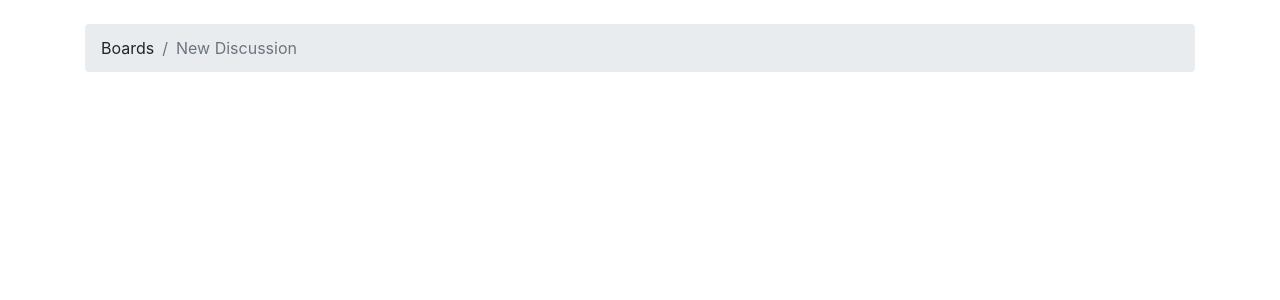
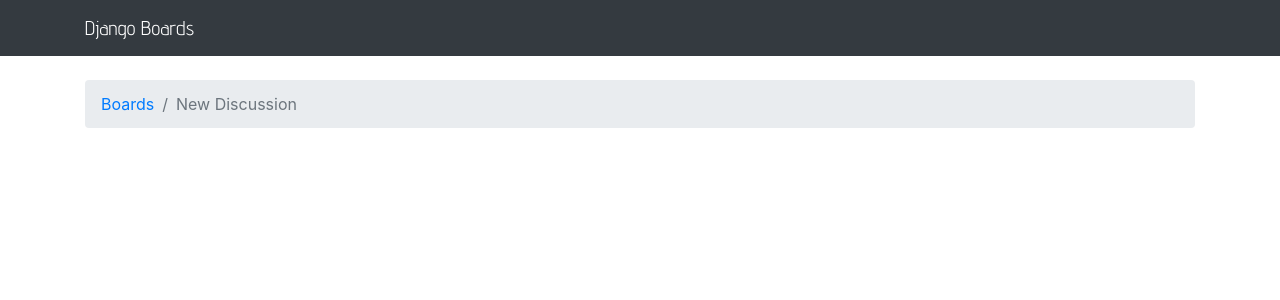
Before and after one commit to AbutayliA/django-tutorial, a Django app: page /boards/3/ in a window 1280 px wide. Shown: the top 300 px of the page. Run offline with Django 3.2, Linux system fonts and the light colour scheme; data comes from the database, SQL or seed files in the repository; some libraries are stand-ins or nearby versions.

Commit message:
reusable master page

```diff
--- /dev/null
+++ b/myproject/static/css/app.css
@@ -0,0 +1,3 @@
+.navbar-brand {
+    font-family: 'Advent Pro', sans-serif;
+  }
--- /dev/null
+++ b/myproject/templates/base.html
@@ -0,0 +1,27 @@
+{% load static %}<!DOCTYPE html>
+<html>
+  <head>
+    <meta charset="utf-8">
+    <title>{% block title %}Django Boards{% endblock %}</title>
+    <link href="https://fonts.googleapis.com/css?family=Advent+Pro&display=swap" rel="stylesheet">
+    <link rel="stylesheet" href="{% static 'css/bootstrap.min.css' %}">
+    <link rel="stylesheet" href="{% static 'css/app.css' %}">
+  </head>
+  <body>
+
+    <nav class="navbar navbar-expand-lg navbar-dark bg-dark">
+      <div class="container">
+        <a class="navbar-brand" href="{% url 'home' %}">Django Boards</a>
+      </div>
+    </nav>
+
+    <div class="container">
+      <ol class="breadcrumb my-4">
+        {% block breadcrumb %}
+        {% endblock %}
+      </ol>
+      {% block content %}
+      {% endblock %}
+    </div>
+  </body>
+</html>
--- a/myproject/templates/topics.html
+++ b/myproject/templates/topics.html
@@ -1,16 +1,14 @@
-{% load static %}<!DOCTYPE html>
-<html>
-  <head>
-    <meta charset="utf-8">
-    <title>{{ board.name }}</title>
-    <link rel="stylesheet" href="{% static 'css/bootstrap.min.css' %}">
-  </head>
-  <body>
-    <div class="container">
-      <ol class="breadcrumb my-4">
-        <li class="breadcrumb-item">Boards</li>
-        <li class="breadcrumb-item active">{{ board.name }}</li>
-      </ol>
-    </div>
-  </body>
-</html>
+{% extends 'base.html' %}
+
+{% block title %}
+  {{ board.name }} - {{ block.super }}
+{% endblock %}
+
+{% block breadcrumb %}
+  <li class="breadcrumb-item"><a href="{% url 'home' %}">Boards</a></li>
+  <li class="breadcrumb-item active">{{ board.name }}</li>
+{% endblock %}
+
+{% block content %}
+  <!-- just leaving it empty for now. we will add core here soon. -->
+{% endblock %}
```
Also changed, not shown: myproject/templates/home.html (+8 -17 lines).
